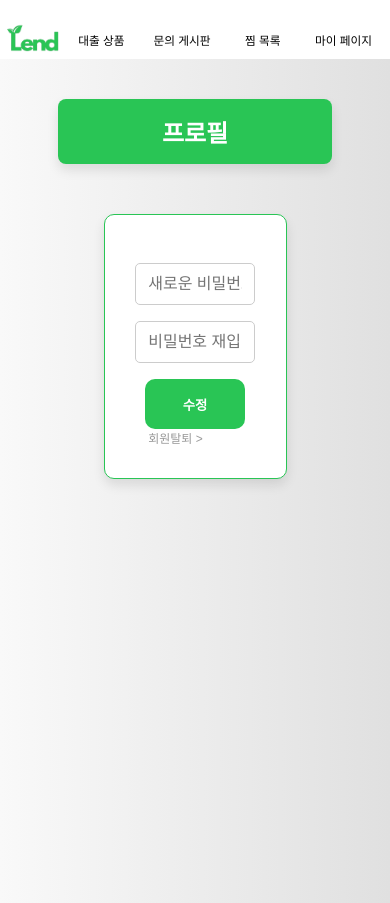
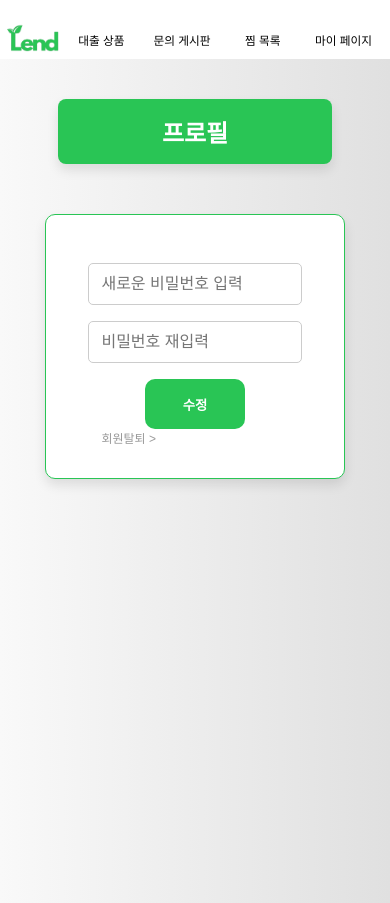
Before and after one commit to kkimkiju/lend, a React (Create React App) app in the folder lend_front/: page /lend/mypage in a window 390 px wide. Built offline with nearby package versions, Linux system fonts and the light colour scheme; no server answers; sample sign-in values are in the browser's storage; a web font is replaced by a local one.

Commit message:
마이페이지 반응형 수정

```diff
--- a/lend_front/src/components/LoginMain.jsx
+++ b/lend_front/src/components/LoginMain.jsx
@@ -34,7 +34,7 @@ const Container = styled.div`
     padding: 52px 0;
   }
   @media only screen and (max-width: 500px) {
-    height: 65%;
+    height: 75%;
     border-radius: 50px;
     gap: 0.5rem;
   }
--- a/lend_front/src/pages/Mypage.jsx
+++ b/lend_front/src/pages/Mypage.jsx
@@ -50,6 +50,9 @@ const InputContainer = styled.div`
   }
   .kakaolog {
     padding: 16px;
+  }
+  @media (max-width: 500px) {
+    width: 100%;
   }
 `;
 const Input = styled.input`
```
